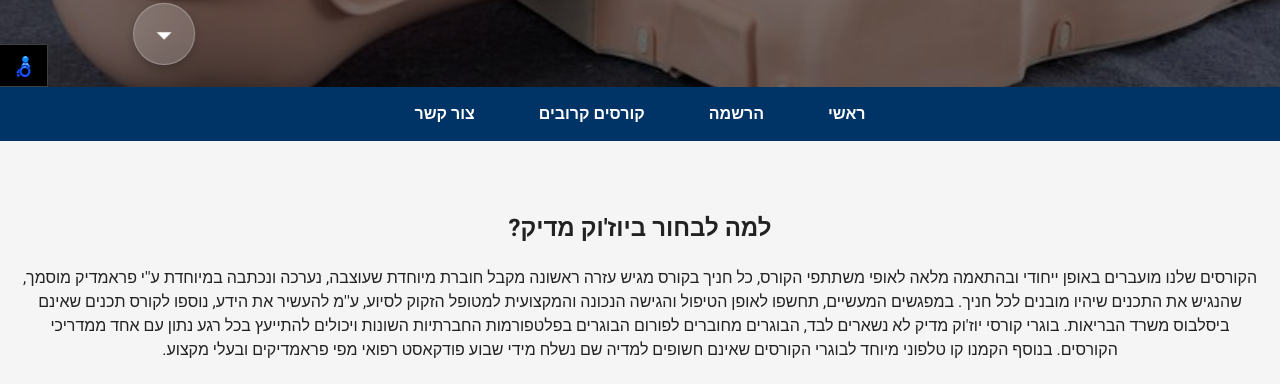
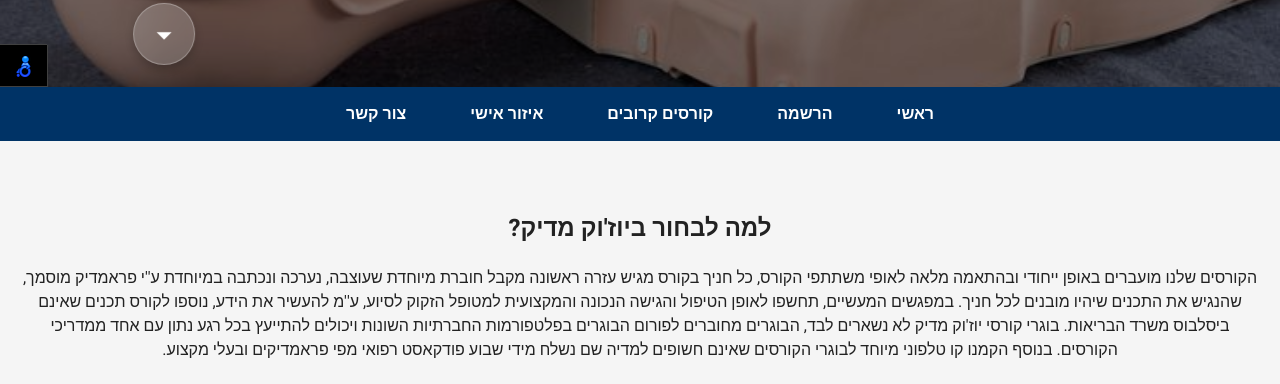
Before and after one commit to yuzok101/yuzukmedic, a plain HTML site: page index.html in a window 1280 px wide. Shown: the part 713-1097 px from the top of the page. Drawn offline with nearby package versions, Linux system fonts and the light colour scheme.

Commit message:
Update index.html

```diff
--- a/index.html
+++ b/index.html
@@ -123,6 +123,7 @@
 <li><a href="index.html">ראשי</a></li>
 <li><a href="register.html">הרשמה</a></li>
 <li><a href="courses.html">קורסים קרובים</a></li>
+ <li><a href="https://yuzok101.github.io/limud/login.html">איזור אישי</a></li>
 <li><a href="kesher.html">צור קשר</a></li>
 </ul>
 </nav>
```
